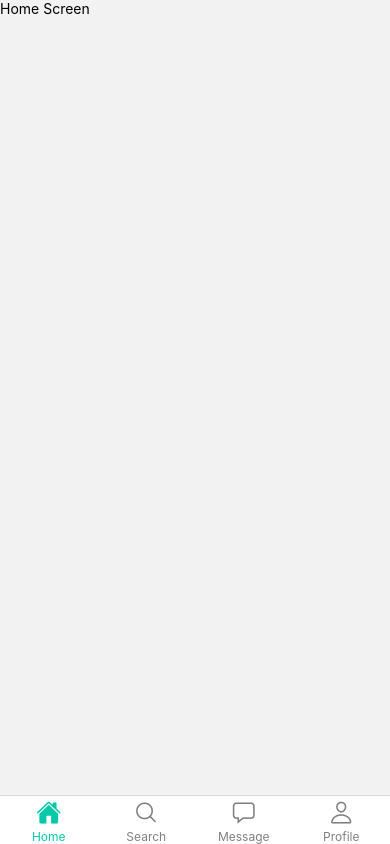
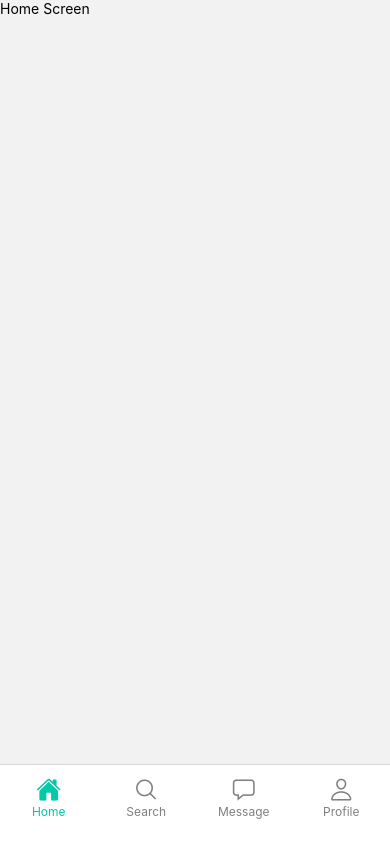
Before and after one commit to taehokim-ic/roomie, a React Native app in the folder frontend/: screen / in a window 390 px wide. Built offline with nearby package versions, Linux system fonts and the light colour scheme.

Commit message:
Added the bottom navigation bar

```diff
--- a/frontend/components/navigation/MainContainer.js
+++ b/frontend/components/navigation/MainContainer.js
@@ -40,8 +40,10 @@ export default function MainContainer() {
                     },
                     tabBarActiveTintColor: '#03c9a9',
                     tabBarInactiveTintColor: 'gray',
-                    tabBarLabelStyle: {fontSize: 12},
-                    headerShown: false
+                    tabBarStyle: {height: 80, paddingBottom: 25},
+                    tabBarItemStyle: {marginTop: 10},
+                    tabBarLabelStyle: {marginTop: 0, fontSize: 12},
+                    headerShown: false,
                 })}
                 >
                 <Tab.Screen name={homeName} component={HomeScreen} />
```
